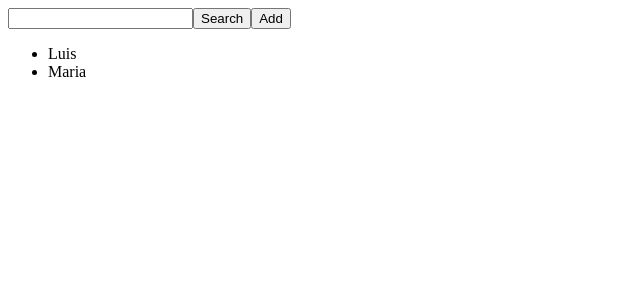
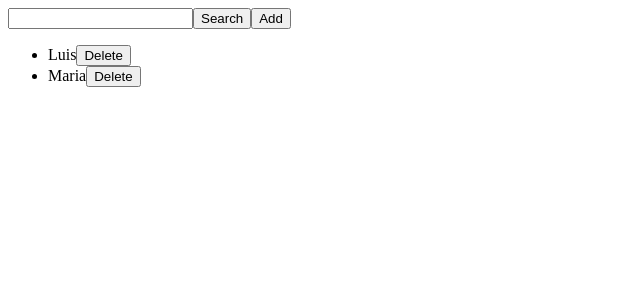
Before and after one commit to desarrollocml/use_memo_callback, a React (Create React App) app: page / in a window 1280 px wide. Shown: the top 300 px of the page, without its empty margins (0-640 px from the left). Built offline with nearby package versions, Linux system fonts and the light colour scheme.

Commit message:
useCallback-delete-pendiente de cambio en users

```diff
--- a/src/App.js
+++ b/src/App.js
@@ -1,4 +1,4 @@
-import { useState, useEffect, useMemo } from "react";
+import { useState, useEffect, useMemo,useCallback } from "react";
 import List from "./List";
 
 const initialUsers = [
@@ -15,6 +15,11 @@ function App() {
     setUsers([...users, newUser]);
   };
 
+  const handleDelete= useCallback(
+     (userId) => {
+        setUsers(users.filter((user) => user.id !== userId));
+      },[users])
+
   const handleSearch = () => {
     setSearch(text);
   };
@@ -22,10 +27,10 @@ function App() {
   const filteredUsers = useMemo(
     () =>
       users.filter((user) => {
-        console.log("filter process");
+        //console.log("filter process");
         return user.name.toLowerCase().includes(search.toLowerCase());
       }),
-    [search,users]
+    [search, users]
   );
 
   useEffect(() => {
@@ -41,7 +46,7 @@ function App() {
       ></input>
       <button onClick={handleSearch}>Search</button>
       <button onClick={handleAdd}>Add</button>
-      <List users={filteredUsers}></List>
+      <List users={filteredUsers} handleDelete={handleDelete}></List>
     </div>
   );
 }
--- a/src/Item.js
+++ b/src/Item.js
@@ -1,11 +1,16 @@
 import React, { memo, useEffect } from "react";
 
-const Item = memo(({ user }) => {
+const Item = memo(({ user, handleDelete }) => {
   useEffect(() => {
-    //console.log("Item render");
+    console.log("Item render");
   });
 
-  return <li>{user.name}</li>;
+  return (
+    <li>
+      {user.name}
+      <button onClick={()=>handleDelete(user.id)}>Delete</button>
+    </li>
+  );
 });
 
 export default Item;
--- a/src/List.js
+++ b/src/List.js
@@ -1,10 +1,10 @@
 import React, { useEffect, memo } from "react";
 import Item from "./Item";
 
- const List = memo(({ users }) =>{
+ const List = memo(({ users, handleDelete }) =>{
 
   useEffect(() => {
-     // console.log("List render")
+      console.log("List render")
 
   }, )
 
@@ -12,7 +12,11 @@ import Item from "./Item";
     <div>
       <ul>
         {users.map((user) => (
-          <Item key ={user.id} user={user}></Item>
+          <Item
+           key ={user.id}
+           user={user}
+           handleDelete={handleDelete}
+           ></Item>
         ))}
       </ul>
     </div>
```
